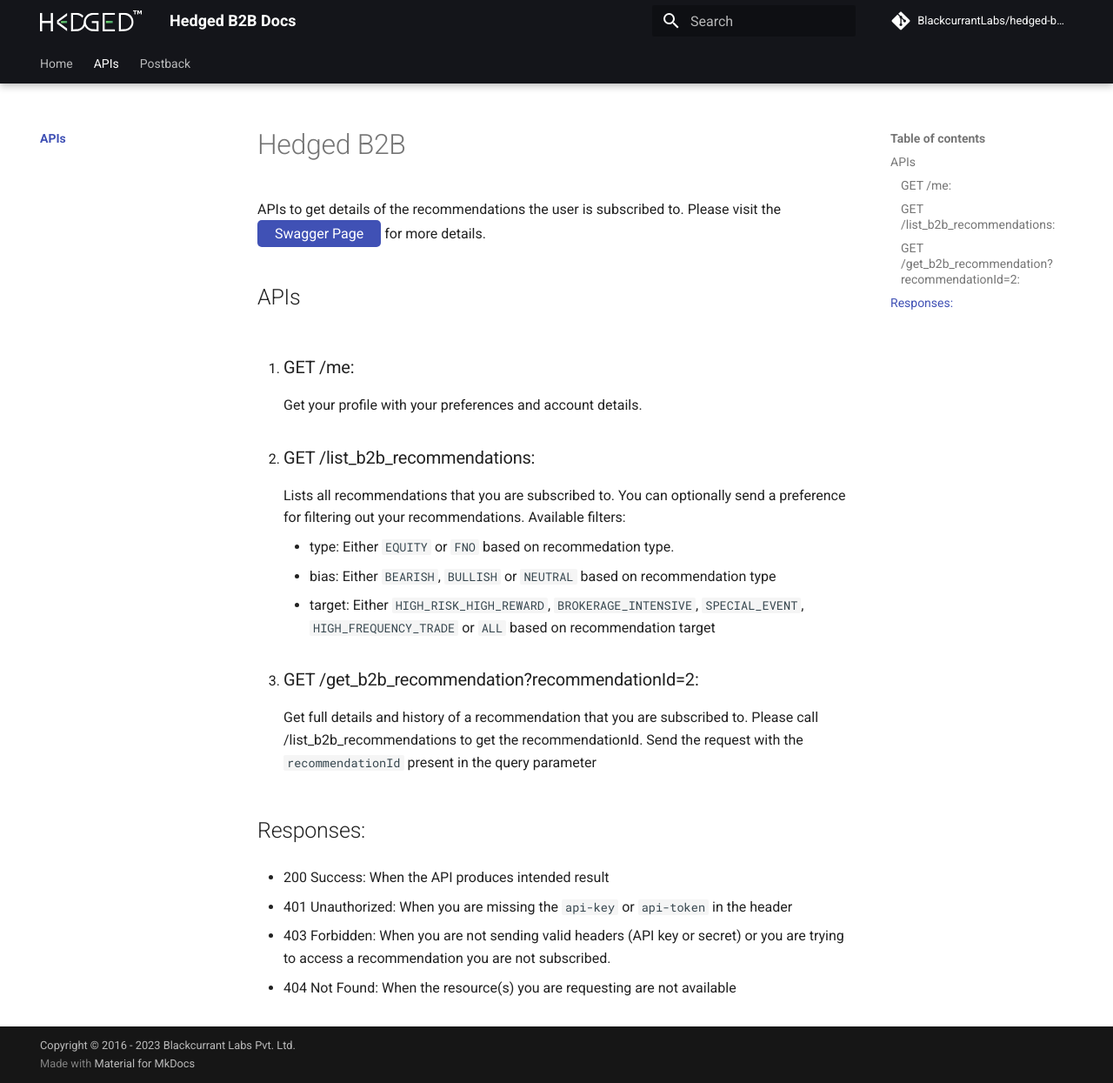
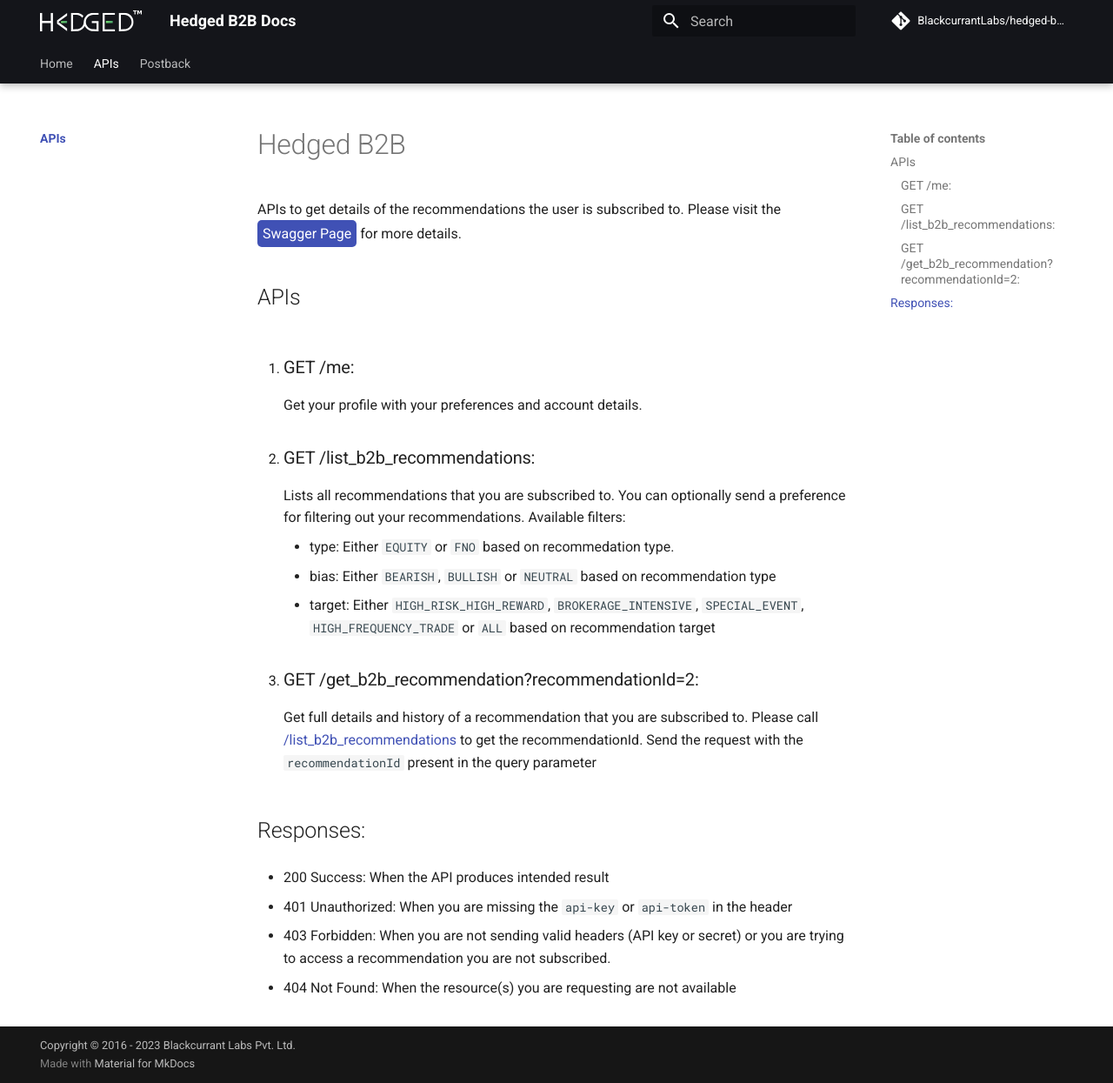
Before and after one commit to BlackcurrantLabs/hedged-b2b, an MkDocs documentation site: the page built from docs/APIs/index.md, in a window 1280 px wide and 1245 px high. Shown: the whole window at 87% size. Built offline with MkDocs 1.6.1 and Material for MkDocs 9.7.7, drawn with Linux system fonts in a browser that asks for light colours; comment, search, counter and statistics services are not loaded; part of the change alters nothing that is shown.

```diff
--- a/docs/APIs/index.md
+++ b/docs/APIs/index.md
@@ -1,6 +1,6 @@
 # Hedged B2B
 APIs to get details of the recommendations the user is subscribed to.
-Please visit the <a href="https://api.core.hedged.online/b2b-swagger/"><button style="unset:all; padding: 0.3rem 1rem; border-radius: 5px; background-color:#4051b5; color:white; cursor:pointer;">Swagger Page</button></a> for more details.
+Please visit the <a href="https://api.core.hedged.online/b2b-swagger/"><button style="unset:all; padding: 0.3rem; border-radius: 5px; background-color:#4051b5; color:white; cursor:pointer;">Swagger Page</button></a> for more details.
 
 ## APIs
 1. ### GET /me:
@@ -19,7 +19,7 @@ Available filters:
 
 3. ### GET /get_b2b_recommendation?recommendationId=2:
 Get full details and history of a recommendation that you are subscribed to.
-Please call /list_b2b_recommendations to get the recommendationId.
+Please call [/list_b2b_recommendations](#get-/list_b2b_recommendations:) to get the recommendationId.
 Send the request with the `recommendationId` present in the query parameter
 
 ## Responses:
```
